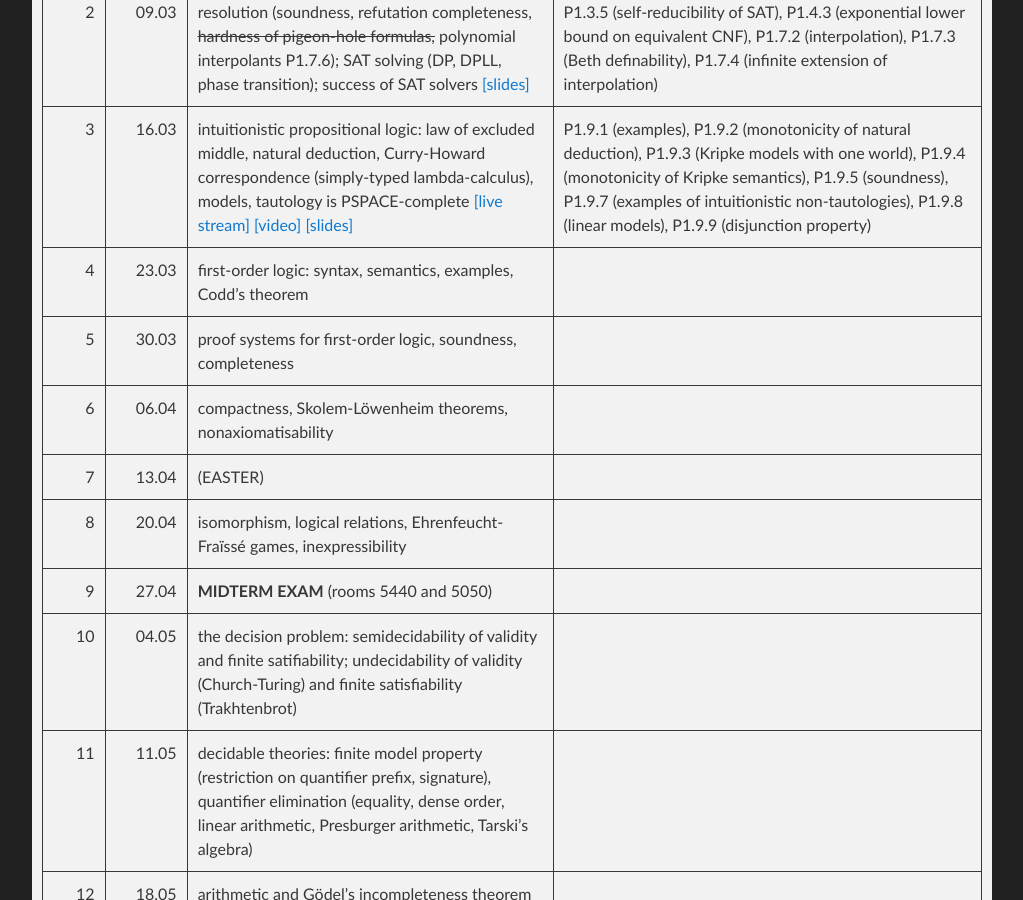
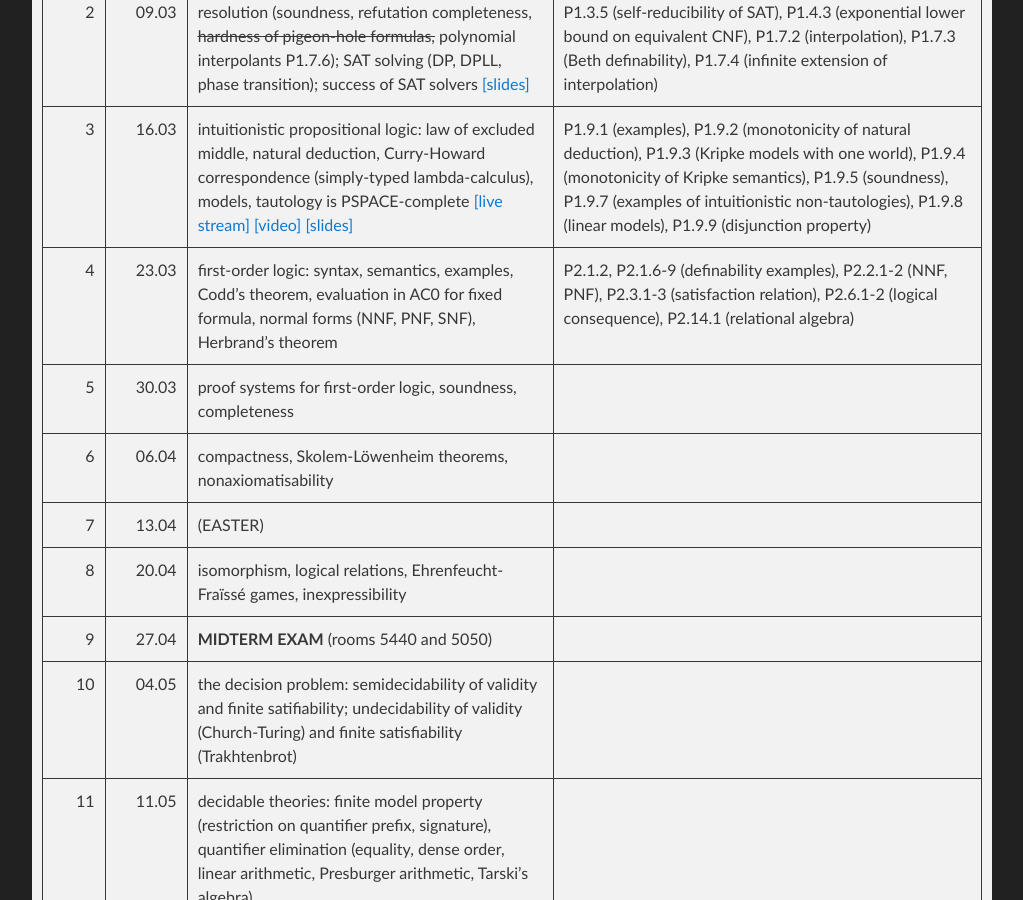
Before and after one commit to lclem/logic_course, a Jekyll site: the page built from docs/index.md, in a window 1280 px wide and 900 px high, scrolled down 2010 px. Shown: the whole window, without its empty margins (128-1151 px from the left). Built offline with Jekyll 4.4.1, drawn with Linux system fonts in a browser that asks for light colours; our own code applies the rules of GitHub Pages for plain Markdown files.

Commit message:
Update index.md

```diff
--- a/docs/index.md
+++ b/docs/index.md
@@ -53,7 +53,7 @@ Rocket.Chat:
 | 1 | 02.03 | Hilbert's proof system for propositional logic, soundness, deduction theorem, completeness (weak and strong); compactness; interpolation, <del>Beth definability</del> [[slides]](slides/02-completeness.pdf) | proof examples, P1.5.2 (compactness => König's lemma), P1.5.3 (De Bruijn-Erdős' theorem), P1.5.4, P2.9.2 (compactness w.r.t. finite satisfiability/logical consequence), weak completeness implies strong completeness |
 | 2 | 09.03 | resolution (soundness, refutation completeness, <del>hardness of pigeon-hole formulas,</del> polynomial interpolants P1.7.6); SAT solving (DP, DPLL, phase transition); success of SAT solvers [[slides]](slides/03-resolution.pdf) | P1.3.5 (self-reducibility of SAT), P1.4.3 (exponential lower bound on equivalent CNF), P1.7.2 (interpolation), P1.7.3 (Beth definability), P1.7.4 (infinite extension of interpolation) |
 | 3 | 16.03 | intuitionistic propositional logic: law of excluded middle, natural deduction, Curry-Howard correspondence (simply-typed lambda-calculus), models, tautology is PSPACE-complete [[live stream]](https://youtu.be/4MtVtuULxxQ) [[video]](https://youtu.be/FwPfMFfRD-8) [[slides]](slides/04-intuitionism.pdf) | P1.9.1 (examples), P1.9.2 (monotonicity of natural deduction), P1.9.3 (Kripke models with one world), P1.9.4 (monotonicity of Kripke semantics), P1.9.5 (soundness), P1.9.7 (examples of intuitionistic non-tautologies), P1.9.8 (linear models), P1.9.9 (disjunction property) |
-| 4 | 23.03 | first-order logic: syntax, semantics, examples, Codd's theorem | |
+| 4 | 23.03 | first-order logic: syntax, semantics, examples, Codd's theorem, evaluation in AC0 for fixed formula, normal forms (NNF, PNF, SNF), Herbrand's theorem | P2.1.2, P2.1.6-9 (definability examples), P2.2.1-2 (NNF, PNF), P2.3.1-3 (satisfaction relation), P2.6.1-2 (logical consequence), P2.14.1 (relational algebra) |
 | 5 | 30.03 | proof systems for first-order logic, soundness, completeness | |
 | 6 | 06.04 | compactness, Skolem-Löwenheim theorems, nonaxiomatisability | |
 | 7 | 13.04 | (EASTER) |
```
